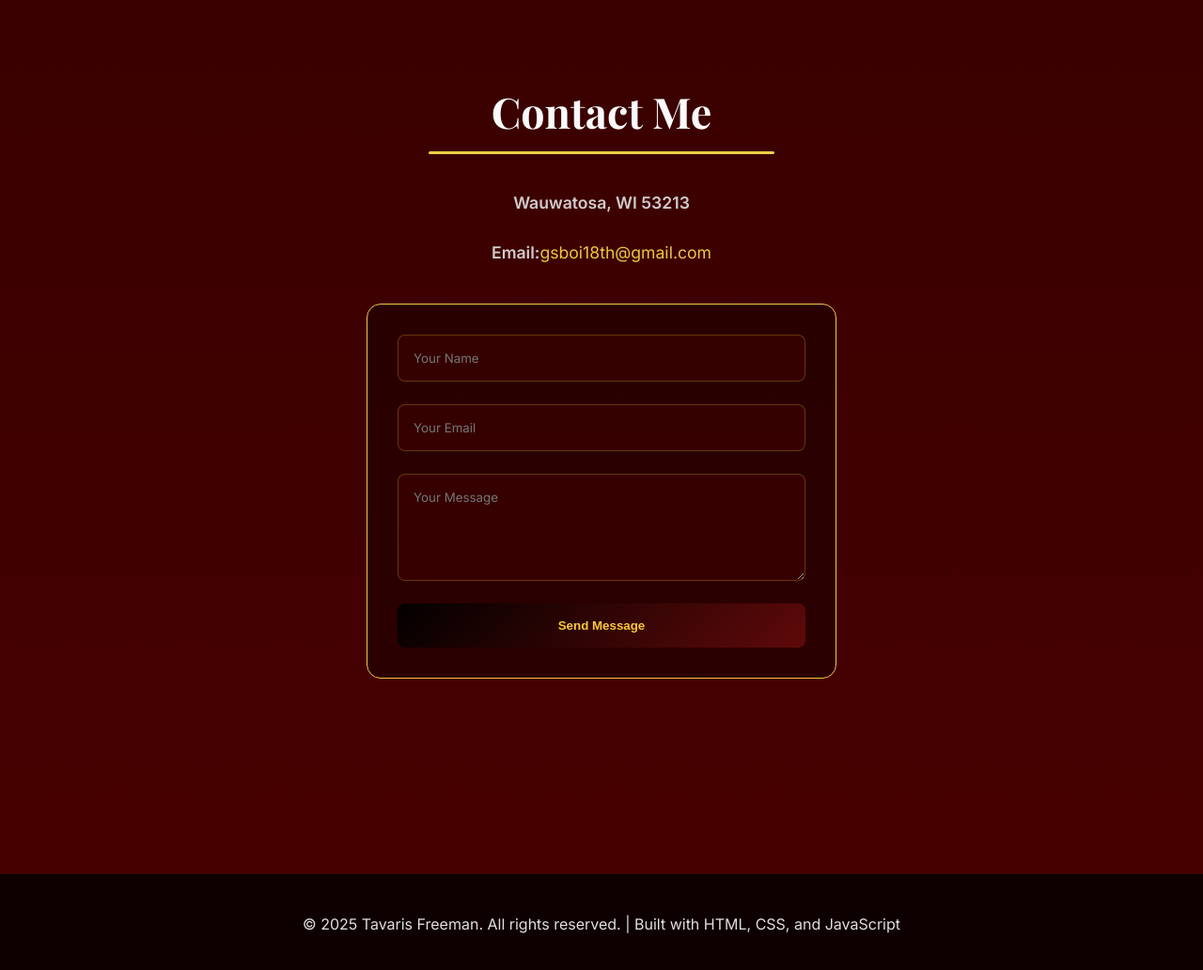
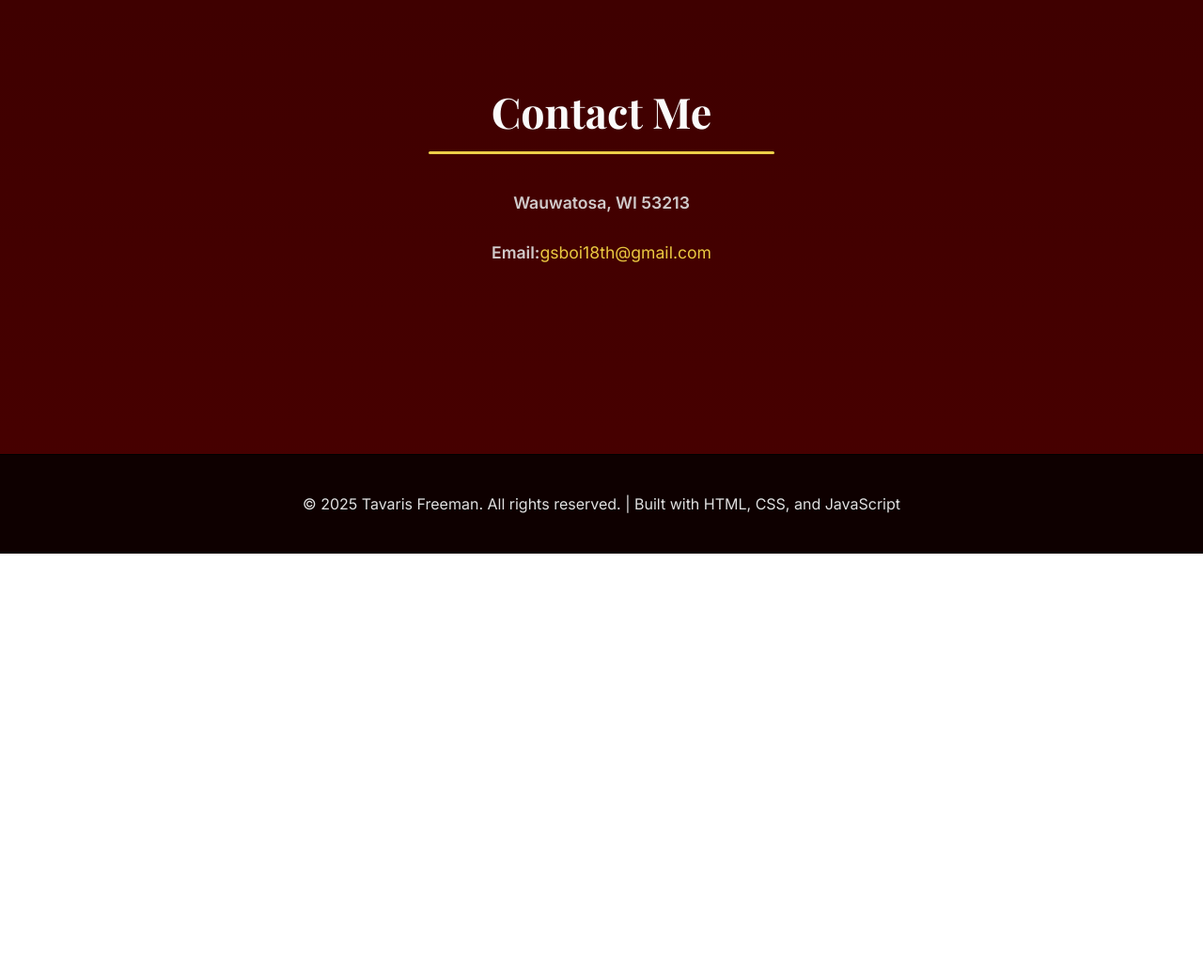
Before and after one commit to Shadow-lofi/TFtech.dev, a plain HTML site: page index.html in a window 1280 px wide. Shown: the part 4077-5109 px from the top of the page at 94% size. After the commit the page ends 4666 px from the top, so only its background shows below. Drawn offline with nearby package versions, Linux system fonts and the light colour scheme.

```diff
--- a/index.html
+++ b/index.html
@@ -103,13 +103,6 @@
                 <p><strong>Email:</strong><a href="mailto:gsboi18th@gmail.com">gsboi18th@gmail.com</a></p>
                 <!---<p><strong>Phone:</strong><a href="tel:+14146390173"> +1 (414) 639-0173</a></p> --->
               </div>
-              <form class="contact-form" id="contactForm">
-                <input type="text" name="name" placeholder="Your Name" required>
-                <input type="email" name="email" placeholder="Your Email" required>
-                <textarea name="message" placeholder="Your Message" rows="5" required></textarea>
-                <button type="submit">Send Message</button>
-              </form>
-              <div id="formMessage" class="form-message"></div>
             </section>
         </div>
       </section>
```
